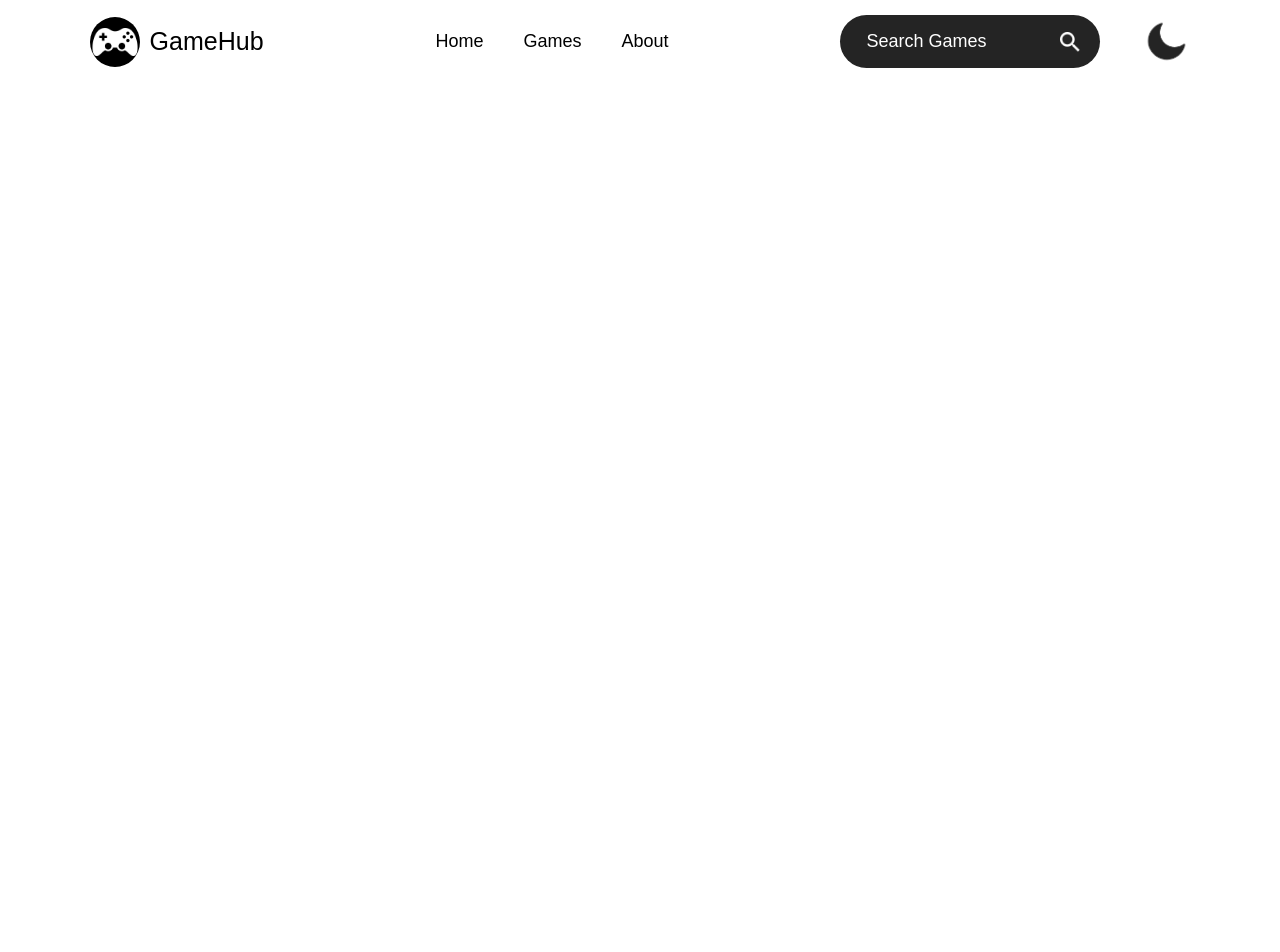
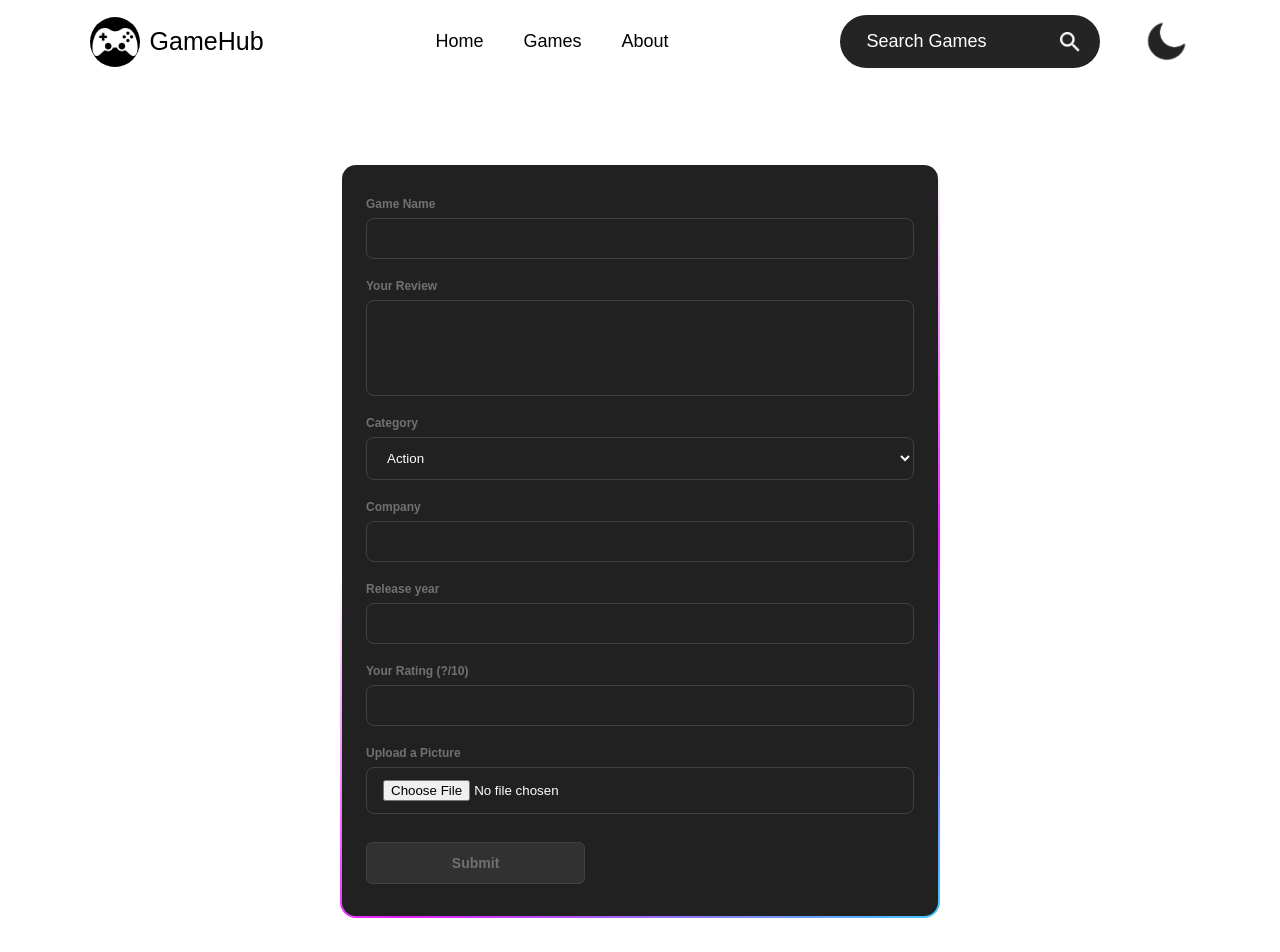
Before and after one commit to Abishek-Sivakumar/GameHub, a React (Vite) app in the folder frontend/: page /addgame in a window 1280 px wide. Shown: the top 952 px of the page. Before the commit the page ends 800 px from the top, so only its background shows below. Built offline with nearby package versions, Linux system fonts and the light colour scheme.

Commit message:
AddGame Page form
Got the form layout from UIverse

```diff
--- a/frontend/src/App.jsx
+++ b/frontend/src/App.jsx
@@ -1,5 +1,7 @@
 import { useEffect, useState } from "react";
 import Navbar from "./Components/Navbar/Navbar";
+import AddGame from "./Components/AddGame/AddGame";
+import Home from "./Components/Home/Home";
 import { BrowserRouter as Router, Routes, Route, Link } from "react-router-dom";
 
 function App() {
@@ -12,9 +14,15 @@ function App() {
   }, [theme]);
 
   return (
-    <div className={`container ${theme}`}>
-      <Navbar theme={theme} setTheme={setTheme} />
-    </div>
+    <Router>
+      <div className={`container ${theme}`}>
+        <Navbar theme={theme} setTheme={setTheme} />
+        <Routes>
+          <Route path="/" element={<Home />}></Route>
+          <Route path="/addgame" element={<AddGame />}></Route>
+        </Routes>
+      </div>
+    </Router>
   );
 }
 
--- /dev/null
+++ b/frontend/src/Components/AddGame/AddGame.css
@@ -0,0 +1,120 @@
+.form-container {
+  width: 600px;
+  background: linear-gradient(#212121, #212121) padding-box,
+    linear-gradient(145deg, transparent 35%, #e81cff, #40c9ff) border-box;
+  border: 2px solid transparent;
+  padding: 32px 24px;
+  font-size: 14px;
+  font-family: inherit;
+  color: white;
+  display: flex;
+  flex-direction: column;
+  gap: 20px;
+  box-sizing: border-box;
+  border-radius: 16px;
+  margin: 80px auto;
+}
+
+.form-container button:active {
+  scale: 0.95;
+}
+
+.form-container .form {
+  display: flex;
+  flex-direction: column;
+  gap: 20px;
+}
+
+.form-container .form-group {
+  display: flex;
+  flex-direction: column;
+  gap: 2px;
+}
+
+.form-container .form-group label {
+  display: block;
+  margin-bottom: 5px;
+  color: #717171;
+  font-weight: 600;
+  font-size: 12px;
+}
+
+.form-container .form-group input {
+  width: 100%;
+  padding: 12px 16px;
+  border-radius: 8px;
+  color: #fff;
+  font-family: inherit;
+  background-color: transparent;
+  border: 1px solid #414141;
+}
+
+.form-container .form-group textarea {
+  width: 100%;
+  padding: 12px 16px;
+  border-radius: 8px;
+  resize: none;
+  color: #fff;
+  height: 96px;
+  border: 1px solid #414141;
+  background-color: transparent;
+  font-family: inherit;
+}
+
+.form-container .form-group input::placeholder {
+  opacity: 0.5;
+}
+
+.form-container .form-group input:focus {
+  outline: none;
+  border-color: #e81cff;
+}
+
+.form-container .form-group select {
+  width: 100%;
+  padding: 12px 16px;
+  border-radius: 8px;
+  color: #fff;
+  font-family: inherit;
+  background-color: transparent;
+  border: 1px solid #414141;
+}
+
+.form-container .form-group select > option {
+  width: 100%;
+  padding: 12px 16px;
+  border-radius: 8px;
+  color: black;
+  font-family: inherit;
+  background-color: transparent;
+  border: 1px solid #414141;
+}
+
+.form-container .form-group textarea:focus {
+  outline: none;
+  border-color: #e81cff;
+}
+
+.form-container .form-submit-btn {
+  display: flex;
+  align-items: flex-start;
+  justify-content: center;
+  align-self: flex-start;
+  font-family: inherit;
+  color: #717171;
+  font-weight: 600;
+  width: 40%;
+  background: #313131;
+  border: 1px solid #414141;
+  padding: 12px 16px;
+  font-size: inherit;
+  gap: 8px;
+  margin-top: 8px;
+  cursor: pointer;
+  border-radius: 6px;
+}
+
+.form-container .form-submit-btn:hover {
+  background-color: #fff;
+  border-color: #fff;
+}
--- /dev/null
+++ b/frontend/src/Components/AddGame/AddGame.jsx
@@ -0,0 +1,80 @@
+import React, { useState } from "react";
+import "./AddGame.css";
+
+function AddGame() {
+  const [game, setGame] = useState({
+    name: "",
+    review: "",
+    category: "",
+    company: "",
+    releaseYear: "",
+    rating: "",
+  });
+  return (
+    <div class="form-container">
+      <form class="form">
+        <div class="form-group">
+          <label for="email">Game Name</label>
+          <input type="text" id="name" name="name" required="" />
+        </div>
+        <div class="form-group">
+          <label for="description">Your Review</label>
+          <textarea
+            name="description"
+            id="description"
+            rows="10"
+            cols="50"
+            required=""
+          >
+            {" "}
+          </textarea>
+        </div>
+        <div class="form-group">
+          <label for="category">Category</label>
+          <select name="category" id="category">
+            <option value="Action">Action</option>
+            <option value="Adventure">Adventure</option>
+            <option value="RPG">RPG</option>
+            <option value="Souls-Like">Souls-Like</option>
+            <option value="Sports">Adventure</option>
+            <option value="Racing">Racing</option>
+            <option value="Strategy">Strategy</option>
+          </select>
+        </div>
+        <div class="form-group">
+          <label for="company">Company</label>
+          <input type="text" id="company" name="company" required="" />
+        </div>
+        <div class="form-group">
+          <label for="releaseYear">Release year</label>
+          <input
+            type="number"
+            id="releaseYear"
+            name="releaseYear"
+            required=""
+          />
+        </div>
+        <div class="form-group">
+          <label for="rating">Your Rating (?/10)</label>
+          <input
+            type="number"
+            id="rating"
+            name="rating"
+            required=""
+            min={1}
+            max={10}
+          />
+        </div>
+        <div class="form-group">
+          <label for="rating">Upload a Picture</label>
+          <input type="file" />
+        </div>
+        <button class="form-submit-btn" type="submit">
+          Submit
+        </button>
+      </form>
+    </div>
+  );
+}
+
+export default AddGame;
--- /dev/null
+++ b/frontend/src/Components/Home/Home.jsx
@@ -0,0 +1,7 @@
+import React from "react";
+
+function Home() {
+  return <div>Home</div>;
+}
+
+export default Home;
```
Also changed, not shown: frontend/src/Components/Home/Home.css (added), 1 other file (tests, documents, lock files or other folders).
